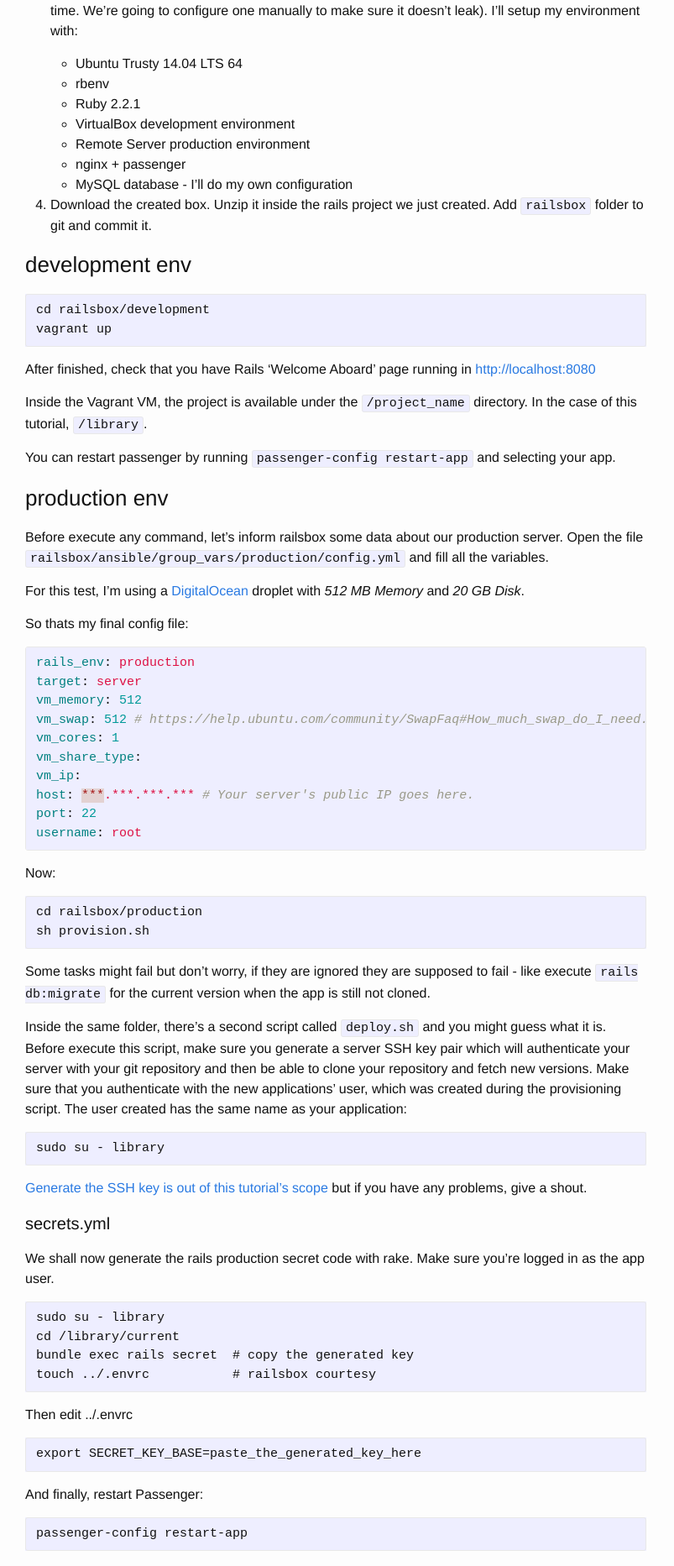
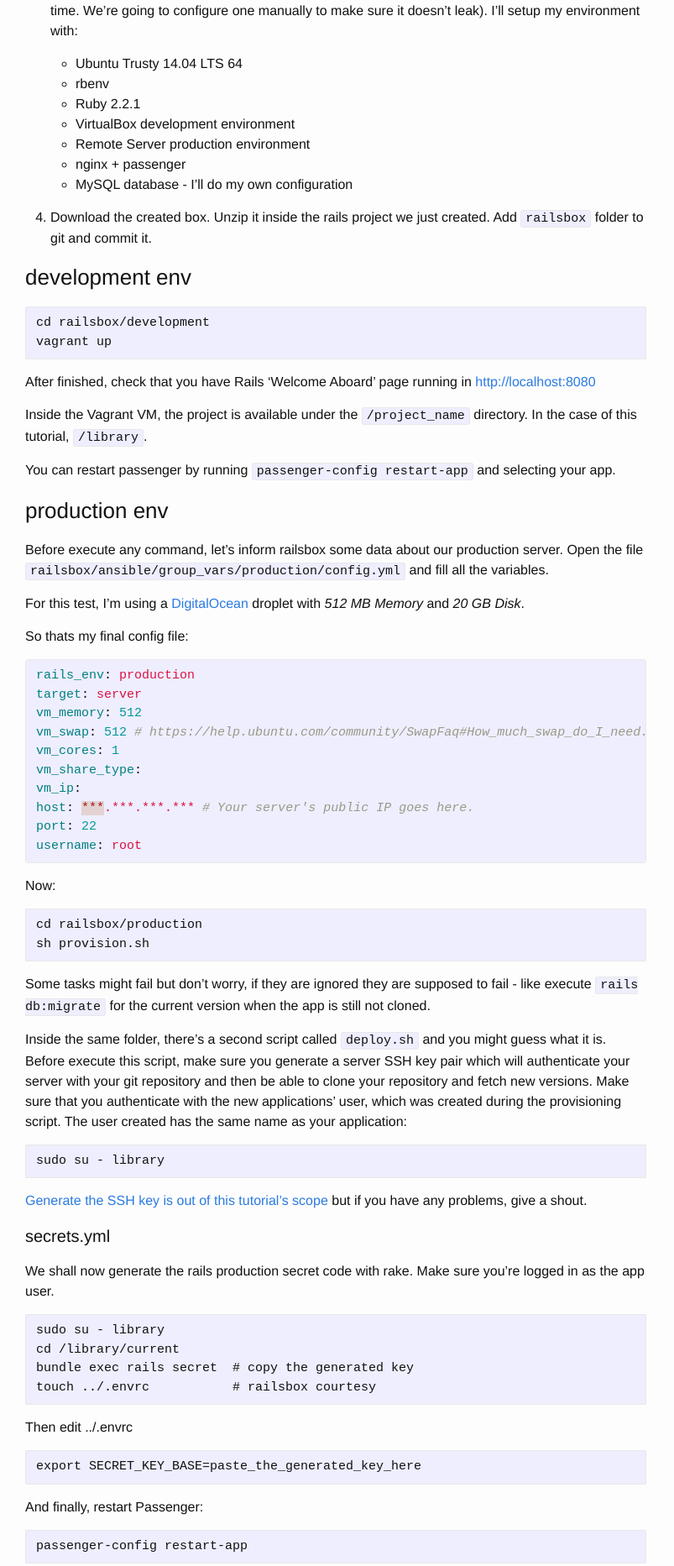
Before and after one commit to armoucar/armoucar.github.io, a Jekyll site: the page built from _posts/2016-02-29-rails-production-ready-in-few-steps.md, in a window 1280 px wide. Shown: the part 1536-3401 px from the top of the page at 84% size, without its empty margins (0-803 px from the left). Built offline with Jekyll 4.4.1, drawn with Linux system fonts in a browser that asks for light colours; comment, search, counter and statistics services are not loaded.

Commit message:
margin-bottom for lists

```diff
--- a/_sass/_base.scss
+++ b/_sass/_base.scss
@@ -72,7 +72,7 @@ ul, ol {
 li {
     > ul,
     > ol {
-         margin-bottom: 0;
+         margin-bottom: $spacing-unit / 2;
     }
 }
 
```
